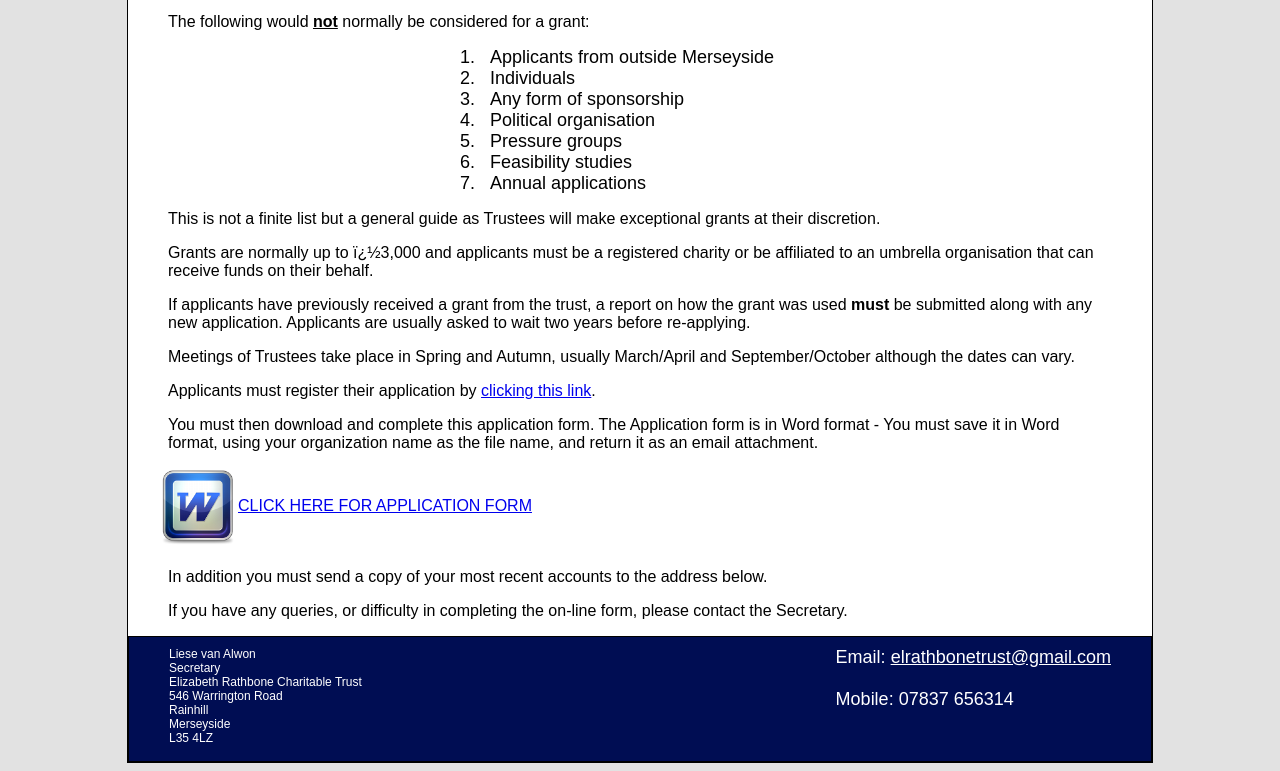
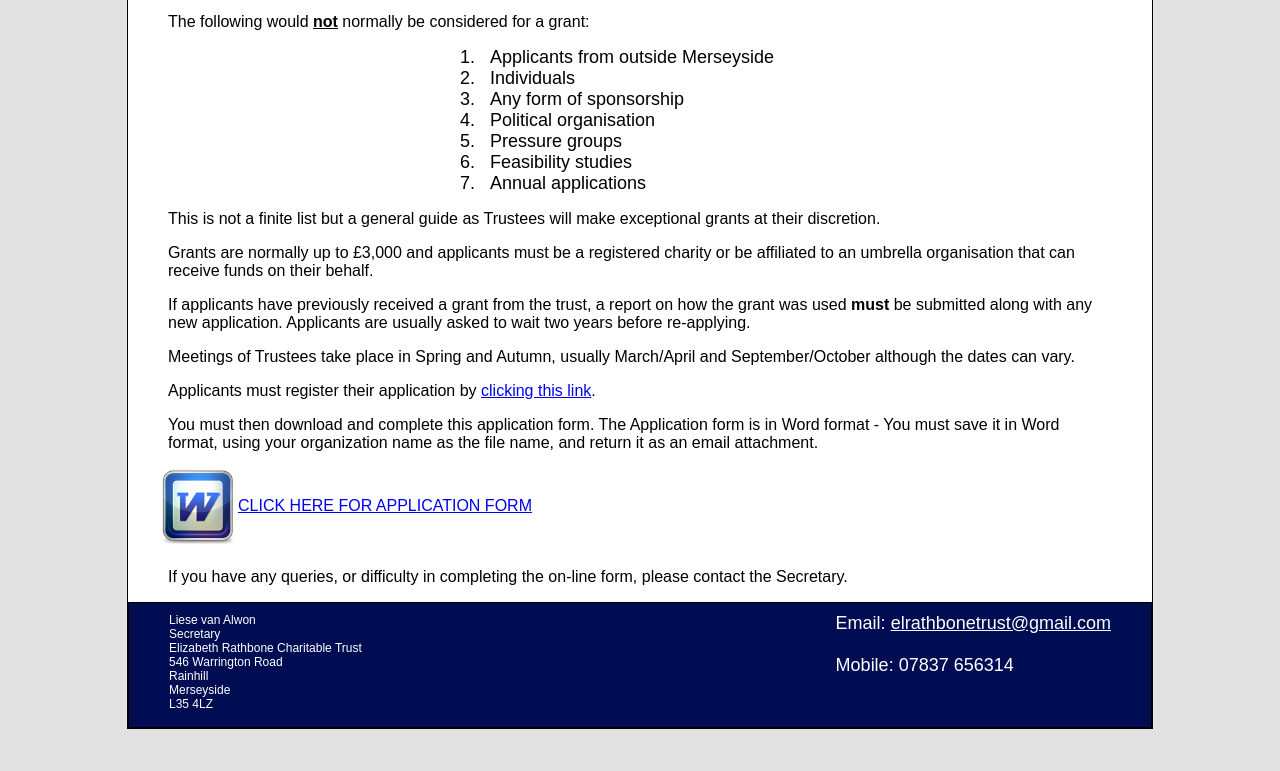
Before and after one commit to jdietrich/elizabethrathbonetrust, a plain HTML site: page index.html in a window 1280 px wide. Shown: the part 446-1217 px from the top of the page. After the commit the page ends 1183 px from the top, so only its background shows below. Drawn offline with Linux system fonts and the light colour scheme; files that its build step writes are made by us from their sources; files whose address does not match are found by name.

Commit message:
Update index.html

```diff
--- a/index.html
+++ b/index.html
@@ -1,8 +1,5 @@
-<html><head><meta http-equiv="Content-Type" content="text/html; charset=windows-1252">
-		<link rel="StyleSheet" href="www.elizabethrathbonetrust.org/global.css" type="text/css" media="screen">
-<!--[if IE]>
-	<link rel="stylesheet" type="text/css" href="all-ie-only.css" />
-<![endif]-->
+<html><head><meta http-equiv="Content-Type" content="text/html; charset=utf-8">
+	<link rel="StyleSheet" href="www.elizabethrathbonetrust.org/global.css" type="text/css" media="screen">
 
 	</head>
 		<body>
@@ -43,7 +40,7 @@ aims:
 </ol>
 <p>This is not a finite list but a general guide as Trustees will make exceptional grants at their discretion.
 
-</p><p>Grants are normally up to �3,000 and applicants must be a
+</p><p>Grants are normally up to £3,000 and applicants must be a
 registered charity or be affiliated to an umbrella organisation that can
  receive funds on their behalf.
 
@@ -60,9 +57,7 @@ using your organization name as the file name, and return it as an email
 
 <a id="word" href="http://www.elizabethrathbonetrust.org/ELIZABETH%20RATHBONE%20TRUST%20-%20GRANT%20APPLICATION%20FORM.doc"><img src="www.elizabethrathbonetrust.org/word.png">CLICK HERE FOR APPLICATION FORM</a>
 
-<p>In addition you must send a copy of your most recent accounts to the address below.
-
-</p><p>If you have any queries, or difficulty in completing the on-line form, please contact the Secretary.
+	<p>If you have any queries, or difficulty in completing the on-line form, please contact the Secretary.
 
 
 			</p></div>
```
